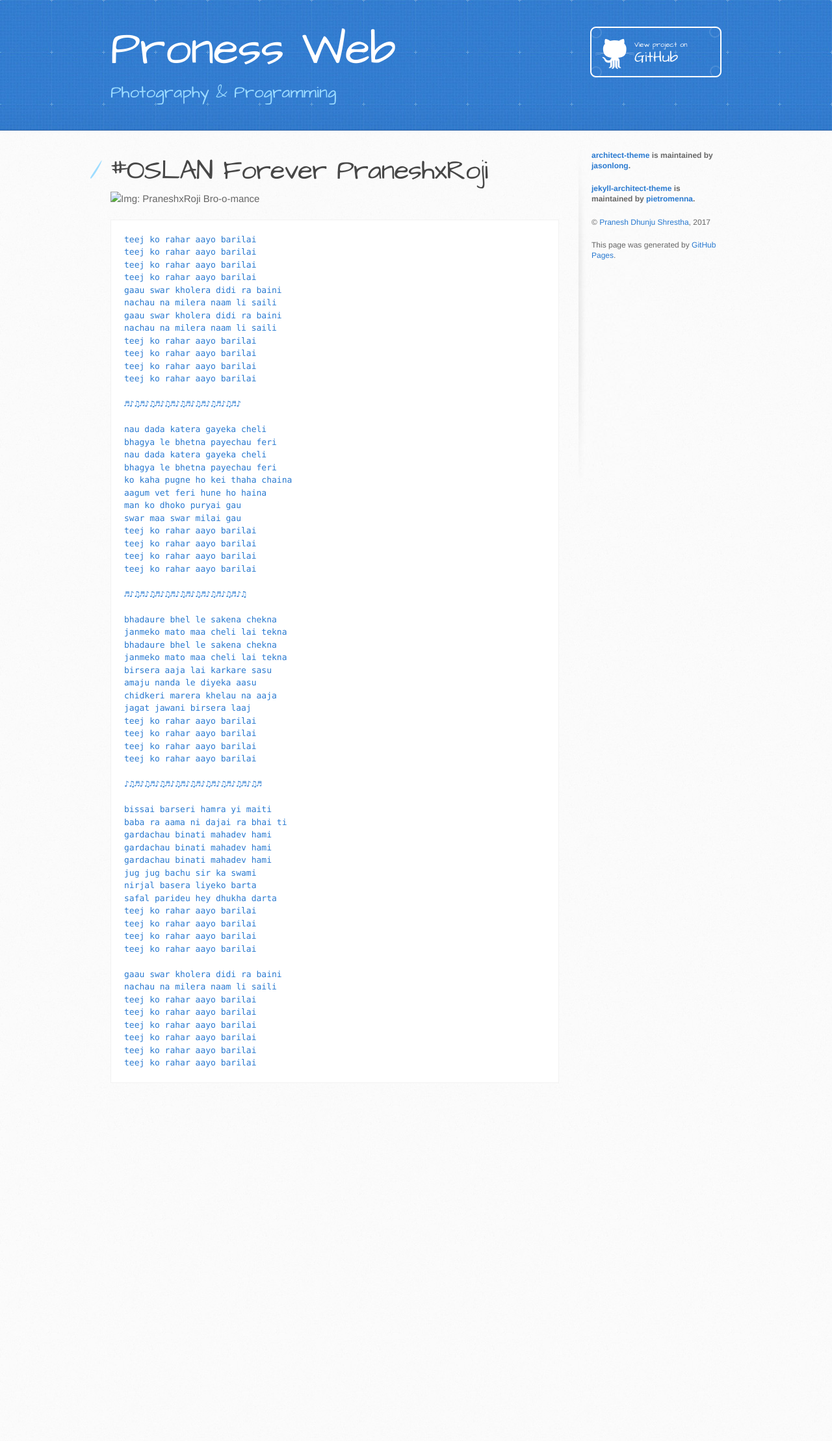
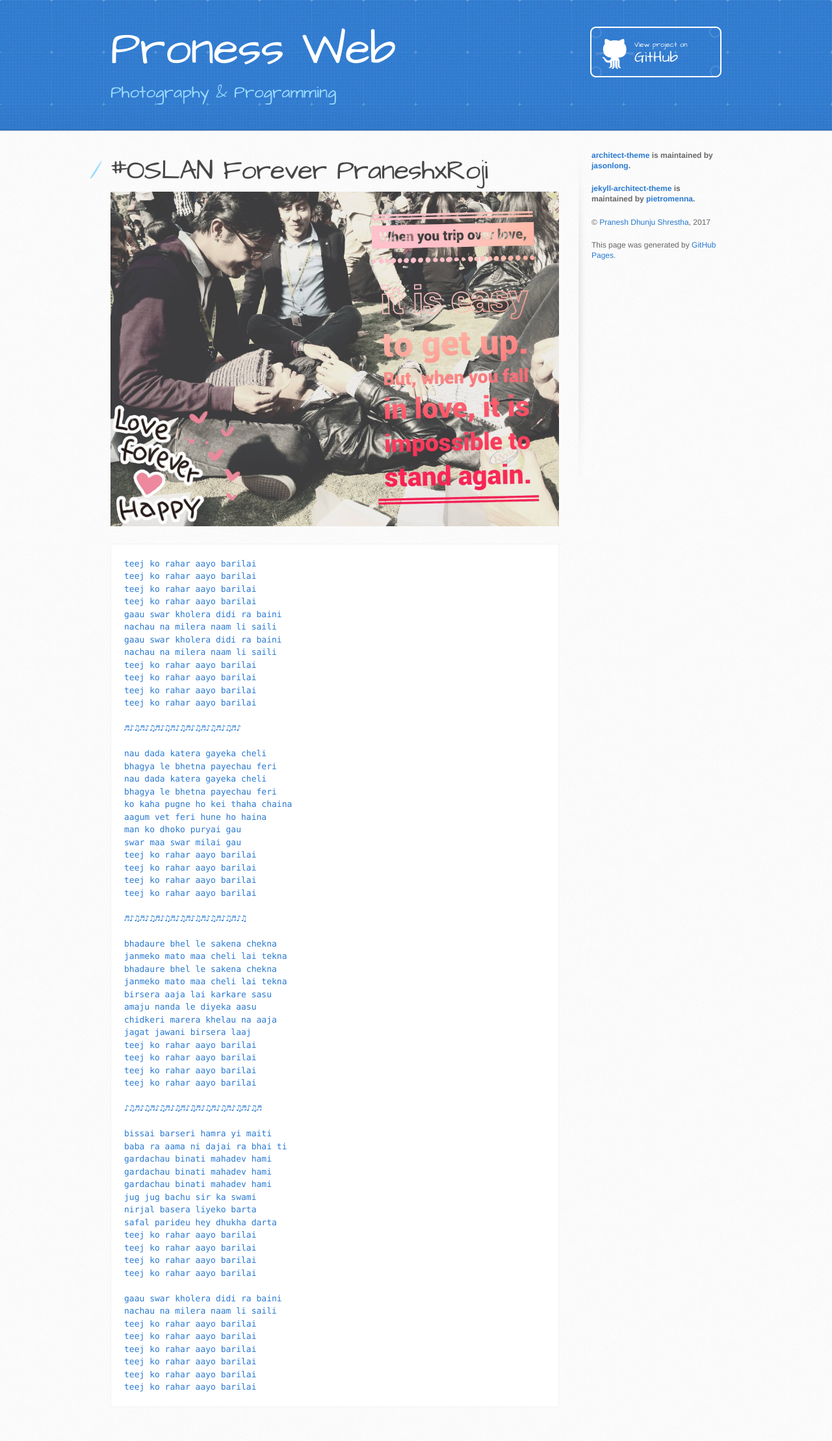
Before and after one commit to praneshdhunjushrestha/praneshdhunjushrestha.github.io, a Jekyll site: the page built from _posts/2017-08-24-teej-special.markdown, in a window 1280 px wide. Shown: the whole page at 65% size. Built offline with Jekyll 4.4.1, drawn with Linux system fonts in a browser that asks for light colours; before the commit the page ends 1719 px from its top, so only the background shows below that.

Commit message:
update raw link

````diff
--- a/_posts/2017-08-24-teej-special.markdown
+++ b/_posts/2017-08-24-teej-special.markdown
@@ -6,7 +6,7 @@ categories: photography
 ---
 
 # #OSLAN Forever PraneshxRoji
-![Img: PraneshxRoji Bro-o-mance](..\images\15874989_590681337804188_6482540350447399219_o.jpg)
+[![Img: PraneshxRoji Bro-o-mance](https://raw.githubusercontent.com/praneshdhunjushrestha/praneshdhunjushrestha.github.io/master/images/15874989_590681337804188_6482540350447399219_o.jpg "src. Anu Kadel")](https://www.facebook.com/photo.php?fbid=590681337804188&set=a.590683197804002.1073741829.100005869806013&type=3&permPage=1)
 
 ```
 teej ko rahar aayo barilai
````
